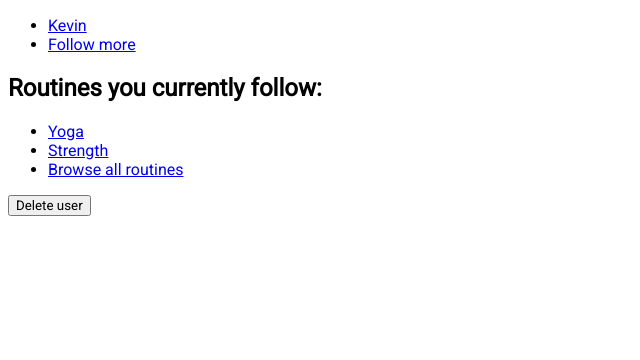
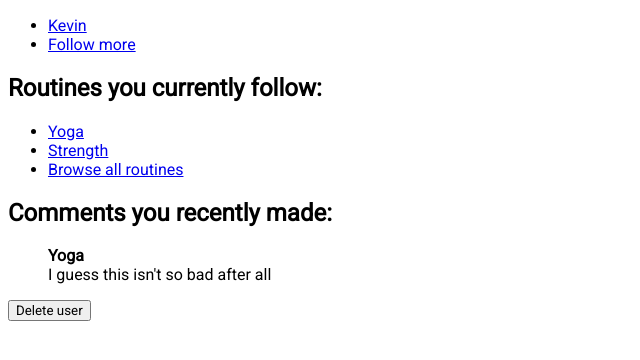
Before and after one commit to turnipsundae/fit-j-web, a Django app: page /workouts/user/3/ in a window 1280 px wide. Shown: the part 205-565 px from the top of the page, without its empty margins (0-640 px from the left). Run offline with Django 3.2, Linux system fonts and the light colour scheme; data comes from the database, SQL or seed files in the repository; both versions use the stored data as it was after the commit.

Commit message:
Hook up comments to user_details

```diff
--- a/workouts/templates/workouts/user_detail.html
+++ b/workouts/templates/workouts/user_detail.html
@@ -17,9 +17,19 @@
 <h2>Routines you currently follow:</h2>
 <ul>
 	{% for routine in user.user_routine_set.all %}
-    <li><a href="{% url "workouts:detail" routine.id %}">{{ routine.routine.routine_text }}</a></li>
+    <li><a href="{% url "workouts:detail" routine.routine.id %}">{{ routine.routine.routine_text }}</a></li>
   {% endfor %}
   <li><a href="{% url "workouts:index" %}">Browse all routines</a></li>
+</ul>
+</div>
+
+<div>
+<h2>Comments you recently made:</h2>
+<ul>
+	{% for comment_routine in output_list %}
+    <strong>{{ comment_routine.routine.routine_text }}</strong></br>
+    {{ comment_routine.comment.comment_text }}</br>
+  {% endfor %}
 </ul>
 </div>
 
--- a/workouts/views.py
+++ b/workouts/views.py
@@ -101,8 +101,14 @@ def user_detail(request, user_id):
     user.delete()
     return HttpResponseRedirect(reverse('workouts:user'))
   else:
+    comments = user.comment_set.all()
+    output_list = []
+    for comment in comments:
+      for comment_routine in comment.comment_routine_set.all():
+        output_list.append(comment_routine)
     return render(request, 'workouts/user_detail.html', {
     'user': user,
+    'output_list': output_list,
   })
 
 
```
Also changed, not shown: db.sqlite3.
